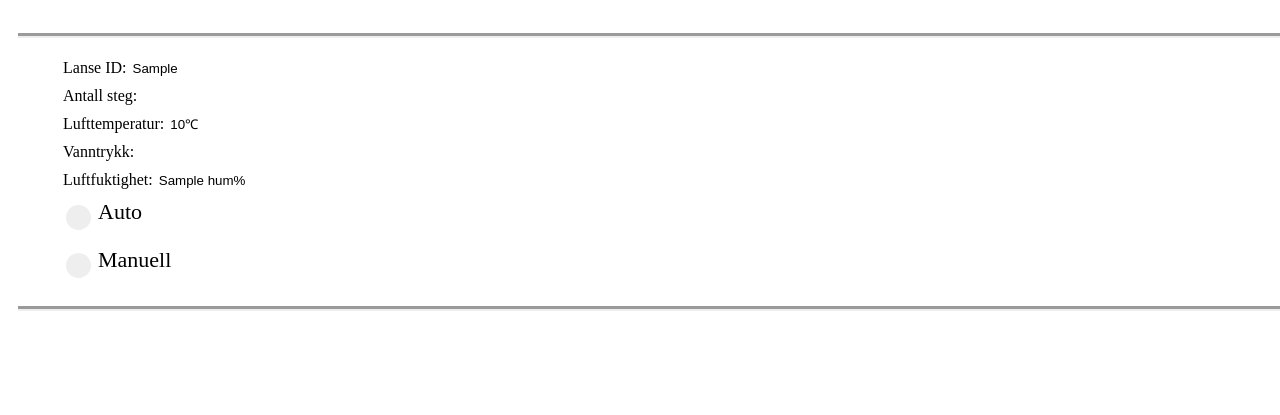
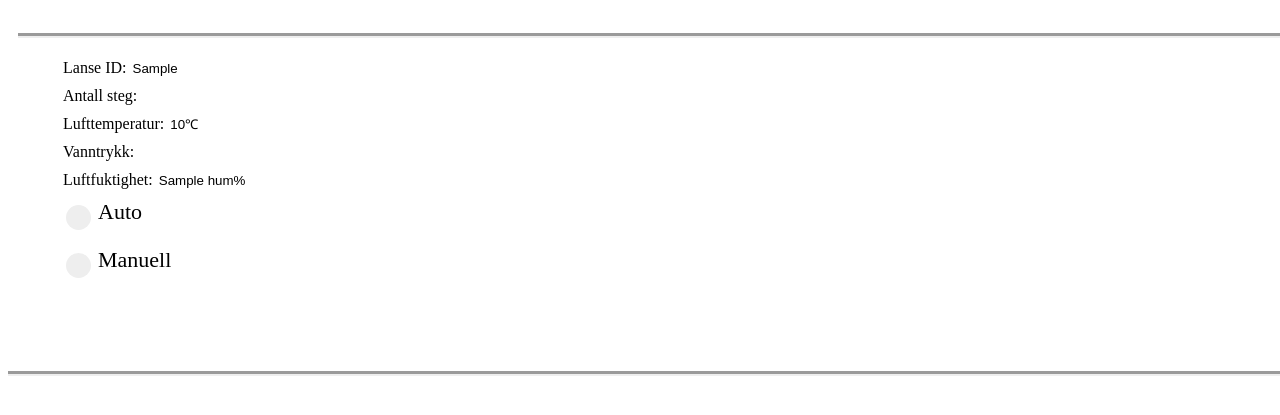
Before and after one commit to Snolanse/Server, a Django app: template lanseside/startside/templates/lansestyring/lansestyring.html in a window 1280 px wide. Shown: the top 415 px of the page. Run offline with Django 3.2, Linux system fonts and the light colour scheme; the template is opened without the code that fills it: most values are stand-ins (such as "Sample title", 1, 10 or a date in 2020).

Commit message:
Update lansestyring.css

```diff
--- a/lanseside/startside/static/lansestyring/lansestyring.css
+++ b/lanseside/startside/static/lansestyring/lansestyring.css
@@ -2,7 +2,6 @@
 #infoomlanse {
     width: 100%;
     margin-top: 10px;
-    border-bottom: 5px groove;
     border-top: 5px groove;
 }
 
@@ -18,6 +17,7 @@
     padding-left: 10px;
     height: auto;
     list-style: none;
+    border-bottom: 5px groove;
 }
 
 #infoomlanse input {
```
